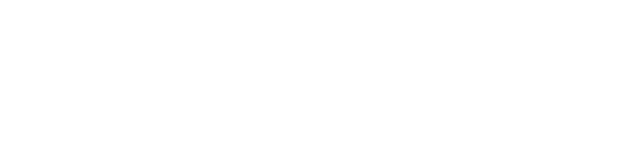
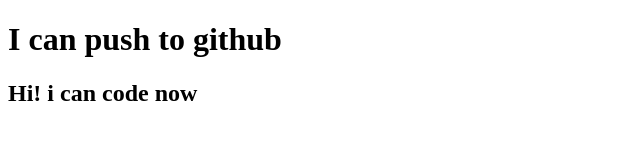
Before and after one commit to Zannat26/my-second-repo, a plain HTML site: page index.html in a window 1280 px wide. Shown: the whole page, without its empty margins (0-640 px from the left). Drawn offline with Linux system fonts and the light colour scheme.

Commit message:
added header

```diff
--- a/index.html
+++ b/index.html
@@ -7,6 +7,7 @@
     <title>My second github repo</title>
 </head>
 <body>
-
+    <h1>I can push to github</h1>
+    <h2>Hi! i can code now</h2>
 </body>
 </html>
```
